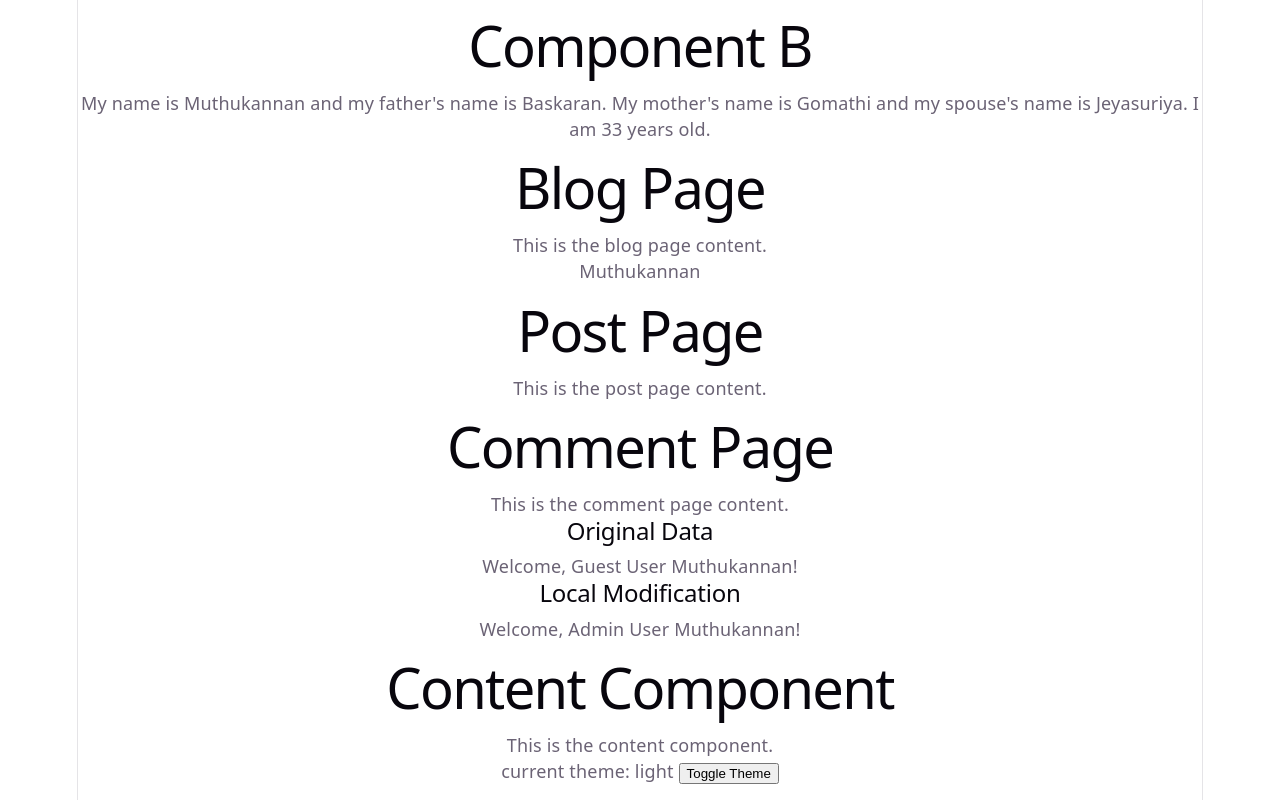
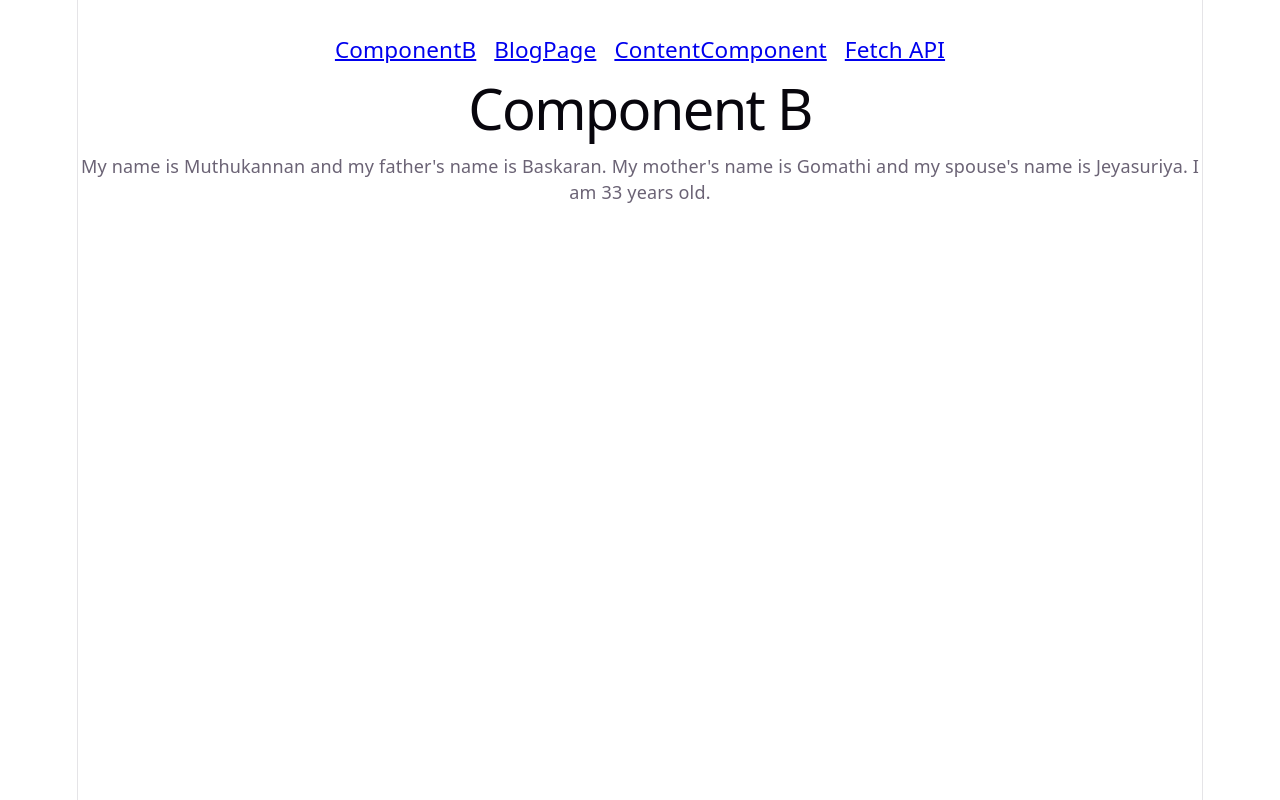
Before and after one commit to MuthukannanBaskaran/React_References, a React (Vite) app: page / in a window 1280 px wide. Built offline with nearby package versions, Linux system fonts and the light colour scheme.

Commit message:
routes added

```diff
--- a/src/App.tsx
+++ b/src/App.tsx
@@ -6,20 +6,40 @@ import UserInfoContext from './context/UserInfoContext';
 import BlogPage from './components/BlogPage';
 import { ThemeProvider } from './context/ThemeProvider';
 import ContentComponent from './components/ContentComponent';
+// import PromiseFetch from './components/PromiseFetch';
+import { BrowserRouter, Routes, Route, Link } from 'react-router-dom';
 
 function App() {
   return (
-    <>
+    <BrowserRouter>
+      <div className="container">
+        <nav>
+          <li>
+            <Link to="/">ComponentB</Link>
+            <Link to="/blog">BlogPage</Link>
+            <Link to="/content">ContentComponent</Link>
+            <Link to="/">Fetch API</Link>
+          </li>
+        </nav>
+      </div>
+      <Routes>
+        <Route path="/" element={
           <MessageContext.Provider value={myData}>
             <ComponentB />
           </MessageContext.Provider>
+        } />
+        <Route path="/blog" element={
           <UserInfoContext.Provider value={myData}>
             <BlogPage />
           </UserInfoContext.Provider>
+        } />
+        <Route path="/content" element={
           <ThemeProvider>
             <ContentComponent />
           </ThemeProvider>
-    </>
+        } />
+      </Routes>
+    </BrowserRouter>
   )
 }
 
--- /dev/null
+++ b/src/components/PromiseFetch.tsx
@@ -0,0 +1,16 @@
+export default async function PromiseFetch() {
+    const catFacts = await fetch("https://jsonplaceholder.typicode.com/users")
+        .then((response) => response.json())
+        .then((data) => {
+            // console.log("Cat facts data:", data);
+            return data;
+        }).catch((error) => {
+            console.error("Error fetching cat facts:", error);
+            return [];
+        });
+    console.log("Cat facts:", catFacts);
+    return (
+        <>
+        </>
+    );
+}
--- a/src/index.css
+++ b/src/index.css
@@ -113,3 +113,20 @@ code {
   padding: 4px 8px;
   background: var(--code-bg);
 }
+
+a {
+  padding: 0.25rem;
+  margin: 0.25rem;
+  font-size: 1.25rem;
+}
+
+li {
+  list-style: none;
+}
+
+.container {
+  display: flex;
+  justify-content: center;
+  align-items: center;
+  margin-top: 2rem;
+}
```
Also changed, not shown: src/App.css (+8 -5 lines). Lines whose indentation alone changed are shown as unchanged.
